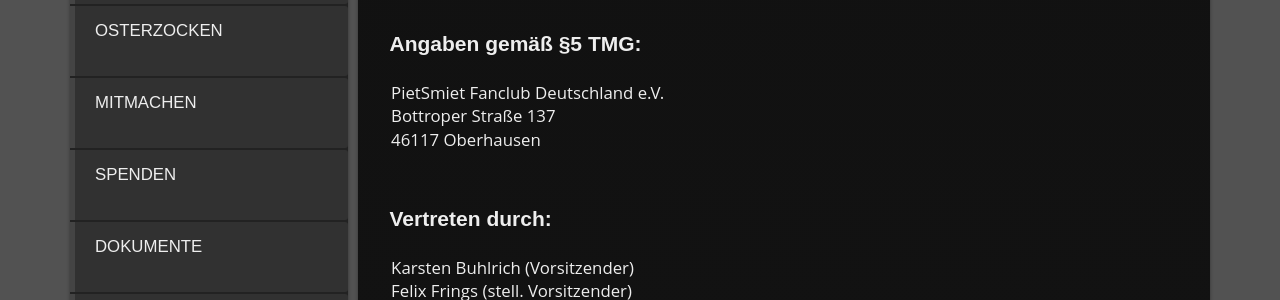
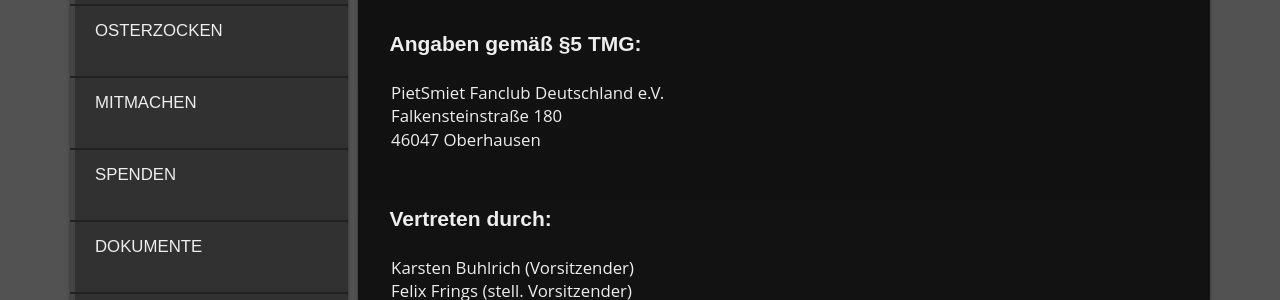
Before and after one commit to PSFanClub/Homepage, a Jekyll site: the page built from _pages/96_Impressum.md, in a window 1280 px wide and 900 px high. Shown: the part 342-642 px from the top of the window. Built offline with Jekyll 4.4.1, drawn with Linux system fonts in a browser that asks for light colours; nearby versions of some CDN libraries; some web fonts are replaced.

Commit message:
Changed Adress

```diff
--- a/_pages/96_Impressum.md
+++ b/_pages/96_Impressum.md
@@ -8,8 +8,8 @@ permalink: /impressum/
 
 ### Angaben gemäß §5 TMG:
 PietSmiet Fanclub Deutschland e.V.<br/>
-Bottroper Straße 137<br/>
-46117 Oberhausen
+Falkensteinstraße 180<br/>
+46047 Oberhausen
 
 ### Vertreten durch:
 Karsten Buhlrich (Vorsitzender)<br/>
```
